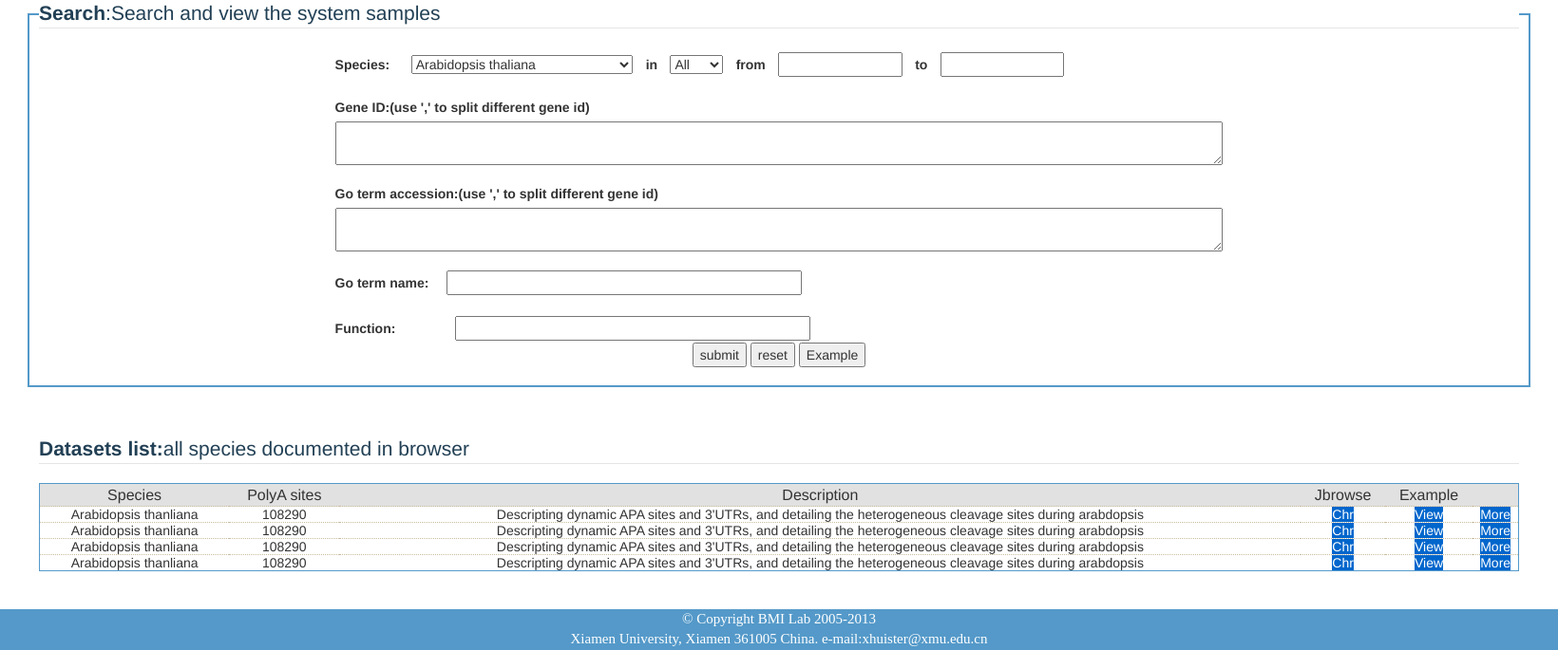
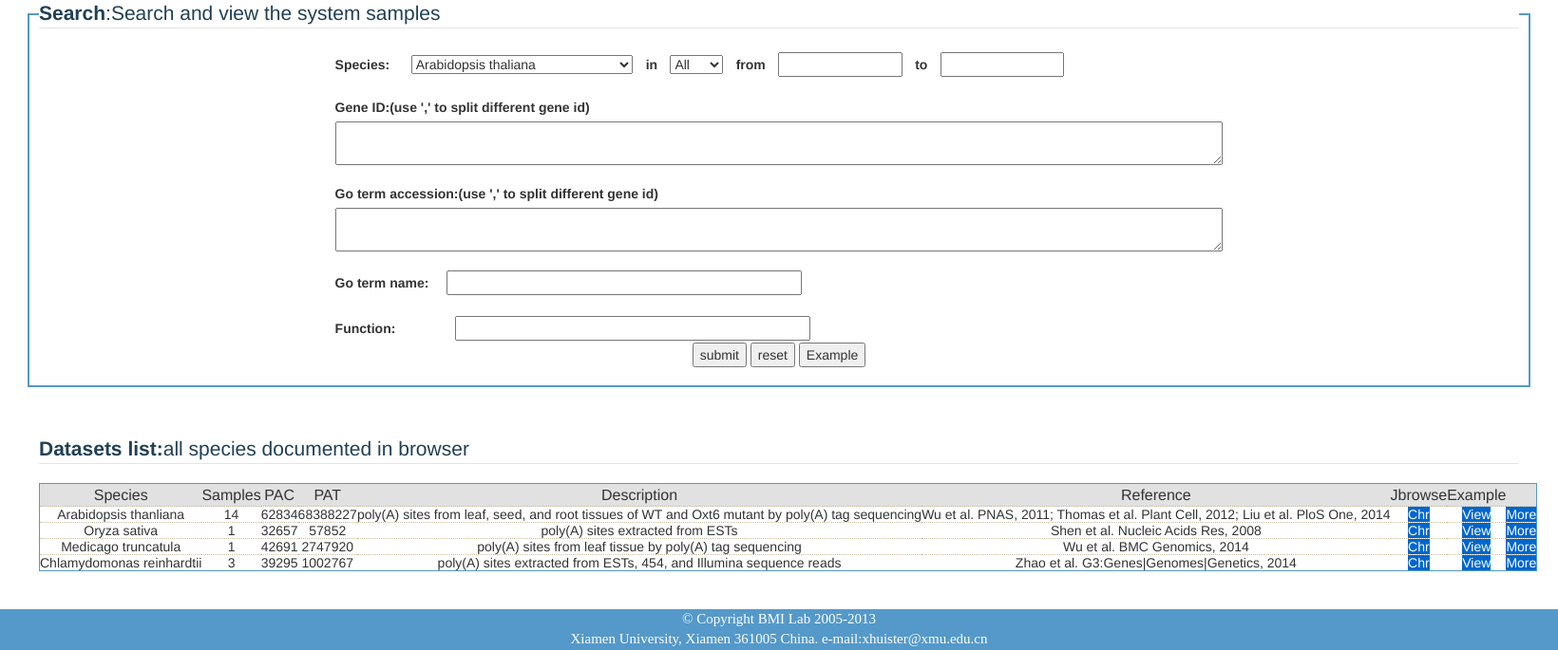
Before and after one commit to zhangyumin/front, a PHP site: page /jbrowse/search.php in a window 1640 px wide. Shown: the part 201-886 px from the top of the page at 95% size. Run offline with PHP 8.4, Linux system fonts and the light colour scheme; data that the repository does not hold is empty.

```diff
--- a/search.php
+++ b/search.php
@@ -201,16 +201,22 @@
                 <tbody>
                     <tr class="theme">
                         <td class="theme" bgcolor="#e1e1e1" align="center" height="24">Species</td>
-                        <td class="theme" bgcolor="#e1e1e1" align="center" height="24">PolyA sites</td>
+                        <td class="theme" bgcolor="#e1e1e1" align="center" height="24">Samples</td>
+                        <td class="theme" bgcolor="#e1e1e1" align="center" height="24">PAC</td>
+                        <td class="theme" bgcolor="#e1e1e1" align="center" height="24">PAT</td>
                         <td class="theme" bgcolor="#e1e1e1" align="center" height="24">Description</td>
+                        <td class="theme" bgcolor="#e1e1e1" align="center" height="24">Reference</td>
                         <td class="theme" bgcolor="#e1e1e1" align="center" height="24">Jbrowse</td>
                         <td class="theme" bgcolor="#e1e1e1" align="center" height="24">Example</td>
                         <td class="theme" bgcolor="#e1e1e1" align="center" height="24"></td>
                     </tr>
                     <tr>
                         <td class="style1" style="white-space: nowrap;border-top: 1px dotted #c9bc9c;">Arabidopsis thanliana</td>
-                        <td class="style1" style="white-space: nowrap;border-top: 1px dotted #c9bc9c;">108290</td>
-                        <td class="style1" style="white-space: nowrap;border-top: 1px dotted #c9bc9c;">Descripting dynamic APA sites and 3'UTRs, and detailing the heterogeneous cleavage sites during arabdopsis</td>
+                        <td class="style1" style="white-space: nowrap;border-top: 1px dotted #c9bc9c;">14</td>
+                        <td class="style1" style="white-space: nowrap;border-top: 1px dotted #c9bc9c;">62834</td>
+                        <td class="style1" style="white-space: nowrap;border-top: 1px dotted #c9bc9c;">68388227</td>
+                        <td class="style1" style="white-space: nowrap;border-top: 1px dotted #c9bc9c;">poly(A) sites from leaf, seed, and root tissues of WT and Oxt6 mutant by poly(A) tag sequencing</td>
+                        <td class="style1" style="white-space: nowrap;border-top: 1px dotted #c9bc9c;">Wu et al. PNAS, 2011; Thomas et al. Plant Cell, 2012; Liu et al. PloS One, 2014</td>
                         <td class="style1" style="white-space: nowrap;border-top: 1px dotted #c9bc9c;">
                             <a target="_blank" href="../jbrowse/?data=data/arabidopsis">
                                 <span title="Browse polyA sites in Jbrowse" style="background-color:#0066cc;color: #FFFFFF">Chr</span>
@@ -229,9 +235,12 @@
                         <td colspan="6" style="text-align:center;"><div class="sss">this is the content<br>this is the content<br>this is the content<br>this is the content<br>this is the content<br></div></td>
                     </tr>
                     <tr>
-                        <td class="style1" style="white-space: nowrap;border-top: 1px dotted #c9bc9c;">Arabidopsis thanliana</td>
-                        <td class="style1" style="white-space: nowrap;border-top: 1px dotted #c9bc9c;">108290</td>
-                        <td class="style1" style="white-space: nowrap;border-top: 1px dotted #c9bc9c;">Descripting dynamic APA sites and 3'UTRs, and detailing the heterogeneous cleavage sites during arabdopsis</td>
+                       <td class="style1" style="white-space: nowrap;border-top: 1px dotted #c9bc9c;">Oryza sativa</td>
+                        <td class="style1" style="white-space: nowrap;border-top: 1px dotted #c9bc9c;">1</td>
+                        <td class="style1" style="white-space: nowrap;border-top: 1px dotted #c9bc9c;">32657</td>
+                        <td class="style1" style="white-space: nowrap;border-top: 1px dotted #c9bc9c;">57852</td>
+                        <td class="style1" style="white-space: nowrap;border-top: 1px dotted #c9bc9c;">poly(A) sites extracted from ESTs</td>
+                        <td class="style1" style="white-space: nowrap;border-top: 1px dotted #c9bc9c;">Shen et al. Nucleic Acids Res, 2008</td>
                         <td class="style1" style="white-space: nowrap;border-top: 1px dotted #c9bc9c;">
                             <a target="_blank" href="../jbrowse/?data=data/arabidopsis">
                                 <span title="Browse polyA sites in Jbrowse" style="background-color:#0066cc;color: #FFFFFF">Chr</span>
@@ -250,9 +259,12 @@
                         <td colspan="6" style="text-align:center;"><div class="sss">this is the content<br>this is the content<br>this is the content<br>this is the content<br>this is the content<br></div></td>
                     </tr>
                     <tr>
-                        <td class="style1" style="white-space: nowrap;border-top: 1px dotted #c9bc9c;">Arabidopsis thanliana</td>
-                        <td class="style1" style="white-space: nowrap;border-top: 1px dotted #c9bc9c;">108290</td>
-                        <td class="style1" style="white-space: nowrap;border-top: 1px dotted #c9bc9c;">Descripting dynamic APA sites and 3'UTRs, and detailing the heterogeneous cleavage sites during arabdopsis</td>
+                        <td class="style1" style="white-space: nowrap;border-top: 1px dotted #c9bc9c;">Medicago truncatula</td>
+                        <td class="style1" style="white-space: nowrap;border-top: 1px dotted #c9bc9c;">1</td>
+                        <td class="style1" style="white-space: nowrap;border-top: 1px dotted #c9bc9c;">42691</td>
+                        <td class="style1" style="white-space: nowrap;border-top: 1px dotted #c9bc9c;">2747920</td>
+                        <td class="style1" style="white-space: nowrap;border-top: 1px dotted #c9bc9c;">poly(A) sites from leaf tissue by poly(A) tag sequencing</td>
+                        <td class="style1" style="white-space: nowrap;border-top: 1px dotted #c9bc9c;">Wu et al. BMC Genomics, 2014</td>
                         <td class="style1" style="white-space: nowrap;border-top: 1px dotted #c9bc9c;">
                             <a target="_blank" href="../jbrowse/?data=data/arabidopsis">
                                 <span title="Browse polyA sites in Jbrowse" style="background-color:#0066cc;color: #FFFFFF">Chr</span>
@@ -268,9 +280,12 @@
                         </td>
                     </tr>
                     <tr>
-                        <td class="style1" style="white-space: nowrap;border-top: 1px dotted #c9bc9c;">Arabidopsis thanliana</td>
-                        <td class="style1" style="white-space: nowrap;border-top: 1px dotted #c9bc9c;">108290</td>
-                        <td class="style1" style="white-space: nowrap;border-top: 1px dotted #c9bc9c;">Descripting dynamic APA sites and 3'UTRs, and detailing the heterogeneous cleavage sites during arabdopsis</td>
+                        <td class="style1" style="white-space: nowrap;border-top: 1px dotted #c9bc9c;">Chlamydomonas reinhardtii</td>
+                        <td class="style1" style="white-space: nowrap;border-top: 1px dotted #c9bc9c;">3</td>
+                        <td class="style1" style="white-space: nowrap;border-top: 1px dotted #c9bc9c;">39295</td>
+                        <td class="style1" style="white-space: nowrap;border-top: 1px dotted #c9bc9c;">1002767</td>
+                        <td class="style1" style="white-space: nowrap;border-top: 1px dotted #c9bc9c;">poly(A) sites extracted from ESTs, 454, and Illumina sequence reads</td>
+                        <td class="style1" style="white-space: nowrap;border-top: 1px dotted #c9bc9c;">Zhao et al. G3:Genes|Genomes|Genetics, 2014</td>
                         <td class="style1" style="white-space: nowrap;border-top: 1px dotted #c9bc9c;">
                             <a target="_blank" href="../jbrowse/?data=data/arabidopsis">
                                 <span title="Browse polyA sites in Jbrowse" style="background-color:#0066cc;color: #FFFFFF">Chr</span>
```
